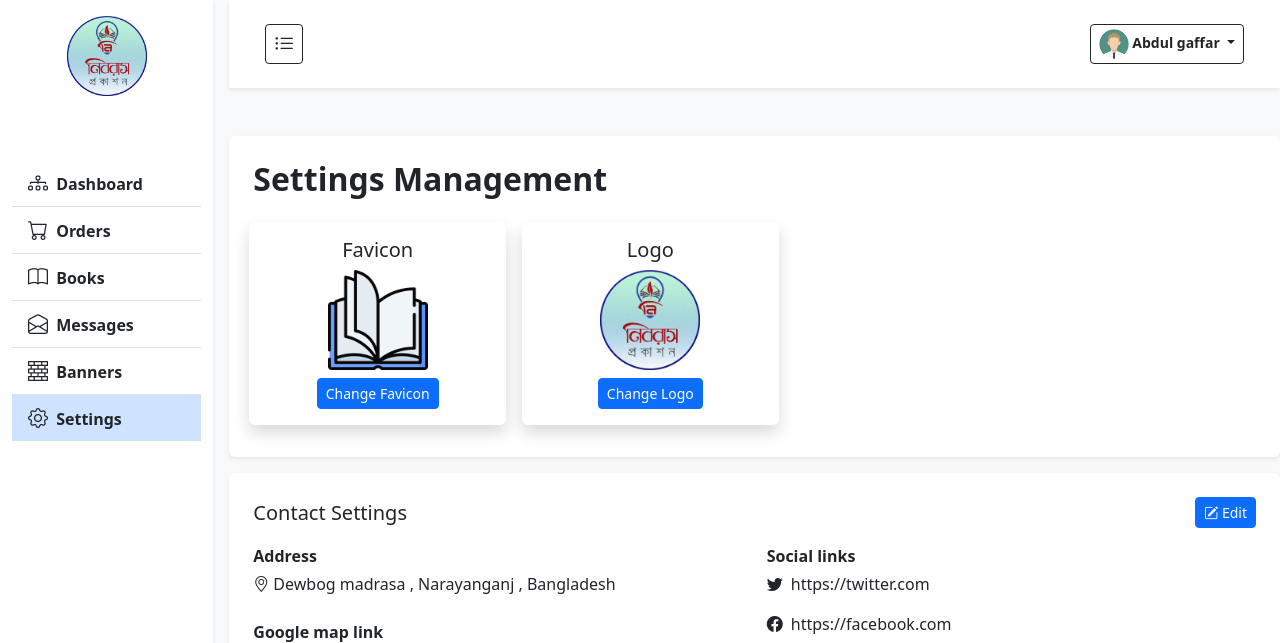
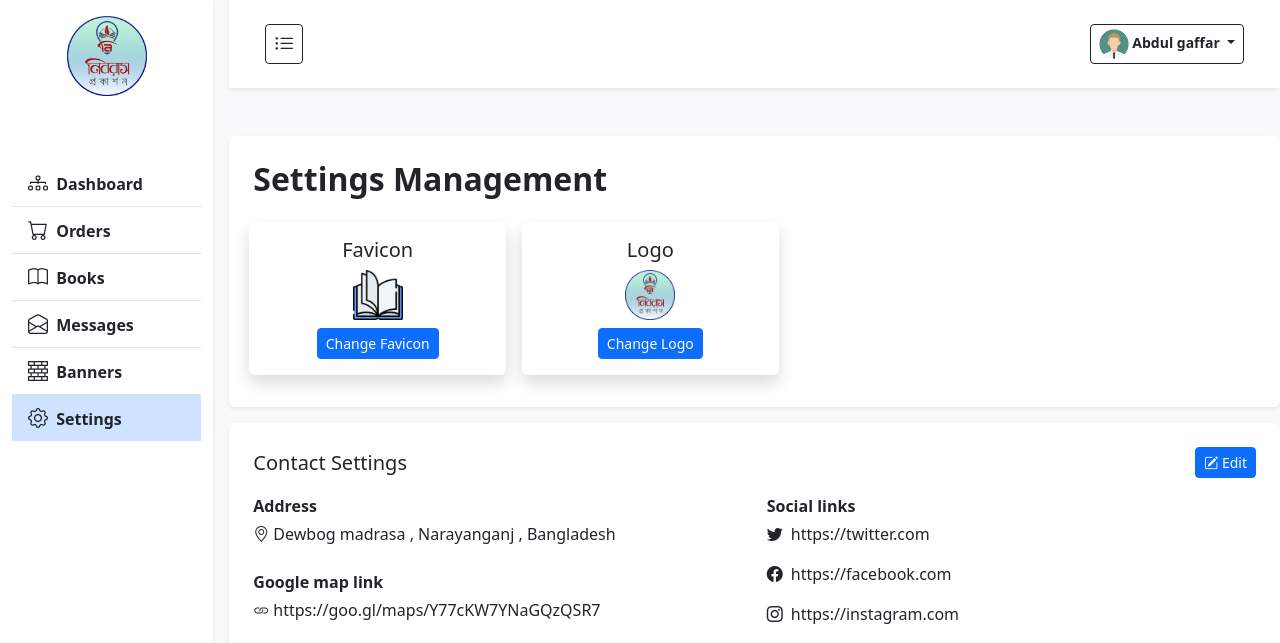
Before and after one commit to code-with-Rashed/book-store-template, a plain HTML site: page admin/setting.html in a window 1280 px wide. Shown: the top 643 px of the page. Drawn offline with nearby package versions, Linux system fonts and the light colour scheme.

Commit message:
Logo size updated

```diff
--- a/admin/setting.html
+++ b/admin/setting.html
@@ -144,7 +144,7 @@
                       src="../image/fav.png"
                       alt="favicon"
                       title="Current Favicon"
-                      width="100px"
+                      width="50px"
                     />
                   </div>
                   <button
@@ -162,7 +162,7 @@
                     <img
                       src="../image/logo.png"
                       alt="favicon"
-                      width="100px"
+                      width="50px"
                       title="Current Logo"
                     />
                   </div>
```
Also changed, not shown: admin/index.html (+2 -1 lines).
